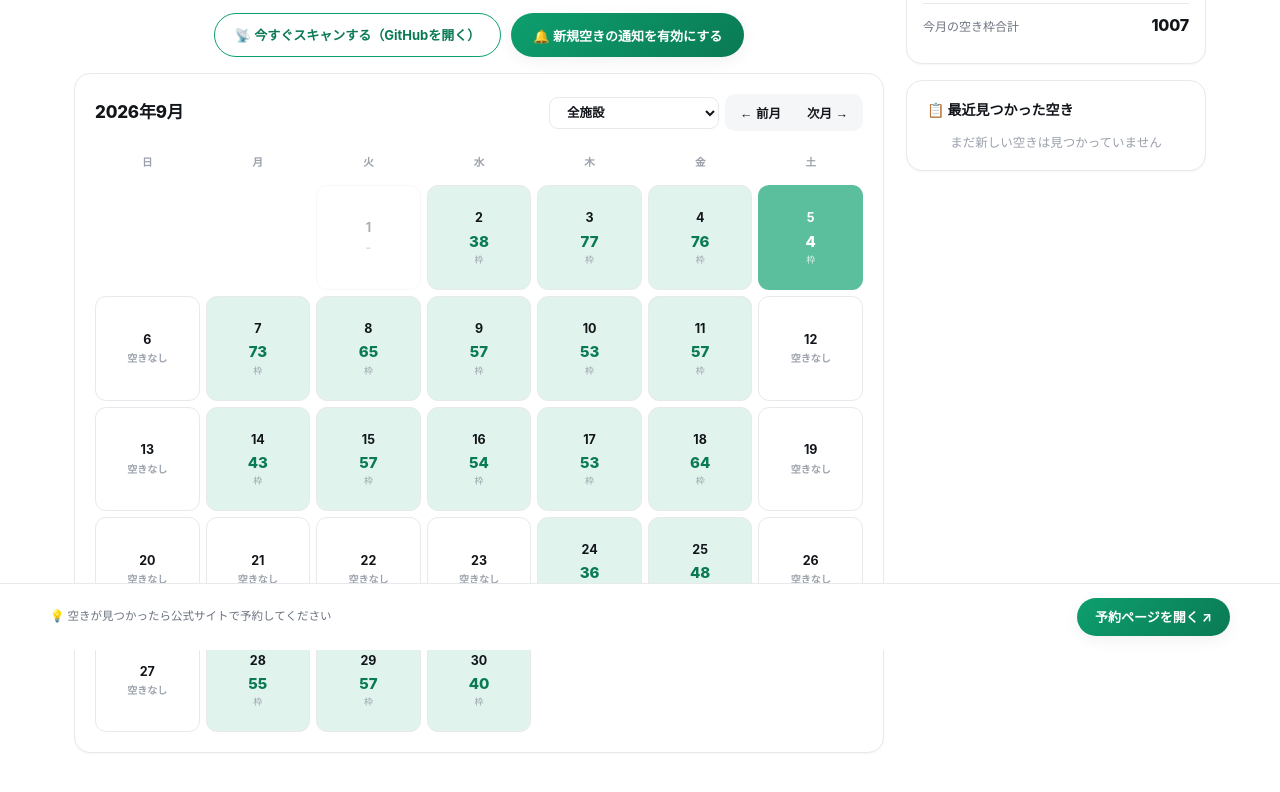
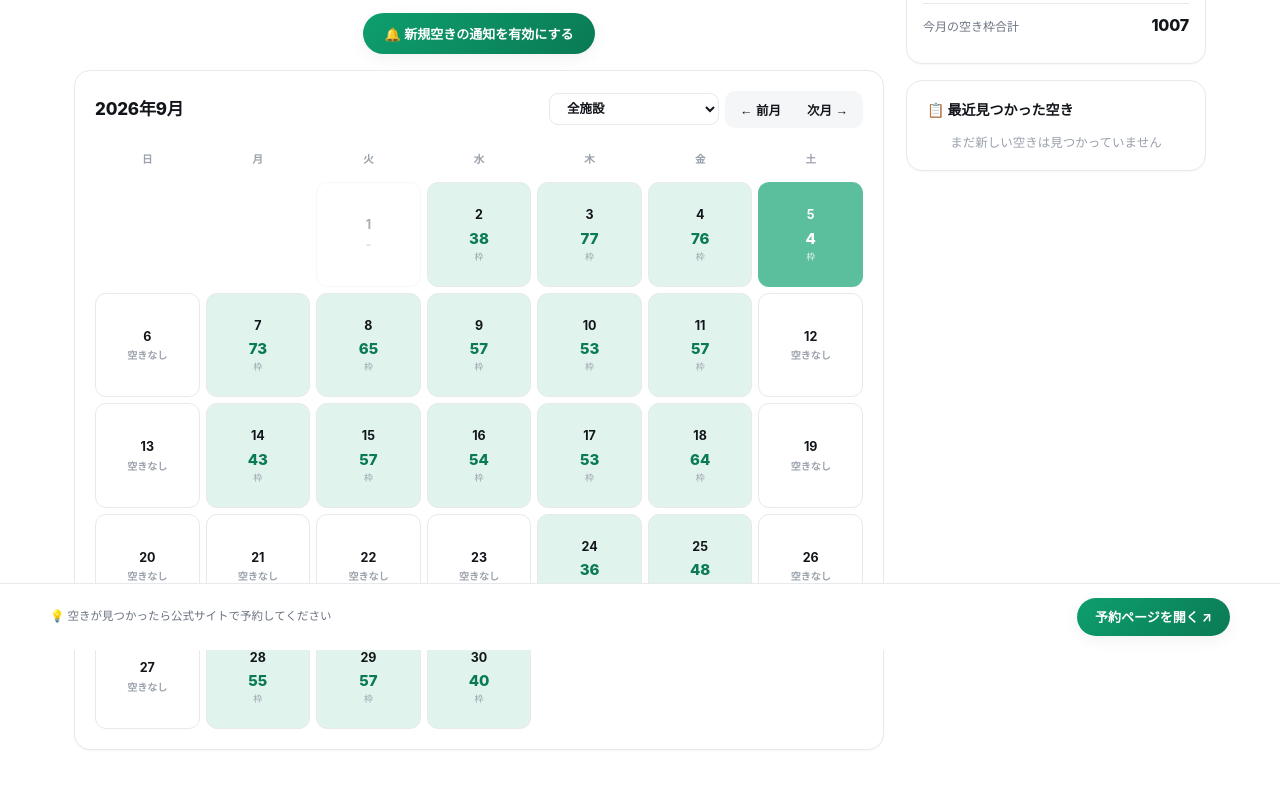
Before and after one commit to kmiura5377/tennis-auto-monitor, a website: page index.html in a window 1280 px wide. Shown: the part 150-942 px from the top of the page. Drawn offline with Linux system fonts and the light colour scheme.

Commit message:
Remove manual scan button (decided not to use it)

```diff
--- a/index.html
+++ b/index.html
@@ -197,31 +197,6 @@
             gap: 10px;
             flex-wrap: wrap;
             margin-bottom: 16px;
-        }
-
-        .scan-btn {
-            background-color: var(--bg-elevated);
-            color: var(--accent-strong);
-            border: 1.5px solid var(--accent);
-            padding: 11px 20px;
-            border-radius: 999px;
-            font-size: 13px;
-            font-weight: 700;
-            cursor: pointer;
-            text-decoration: none;
-            display: inline-block;
-            transition: transform 0.15s ease, box-shadow 0.15s ease, background-color 0.15s ease;
-        }
-
-        .scan-btn:hover:not(:disabled) {
-            background-color: var(--accent-soft);
-            transform: translateY(-1px);
-        }
-
-        .scan-btn:disabled {
-            border-color: var(--border-color);
-            color: var(--text-tertiary);
-            cursor: default;
         }
 
         .notify-btn {
@@ -652,7 +627,6 @@
             </div>
 
             <div class="notify-bar">
-                <a class="scan-btn" href="https://github.com/kmiura5377/tennis-auto-monitor/actions/workflows/monitor.yml" target="_blank" rel="noopener">📡 今すぐスキャンする（GitHubを開く）</a>
                 <button class="notify-btn" id="notifyBtn">🔔 新規空きの通知を有効にする</button>
             </div>
 
```
